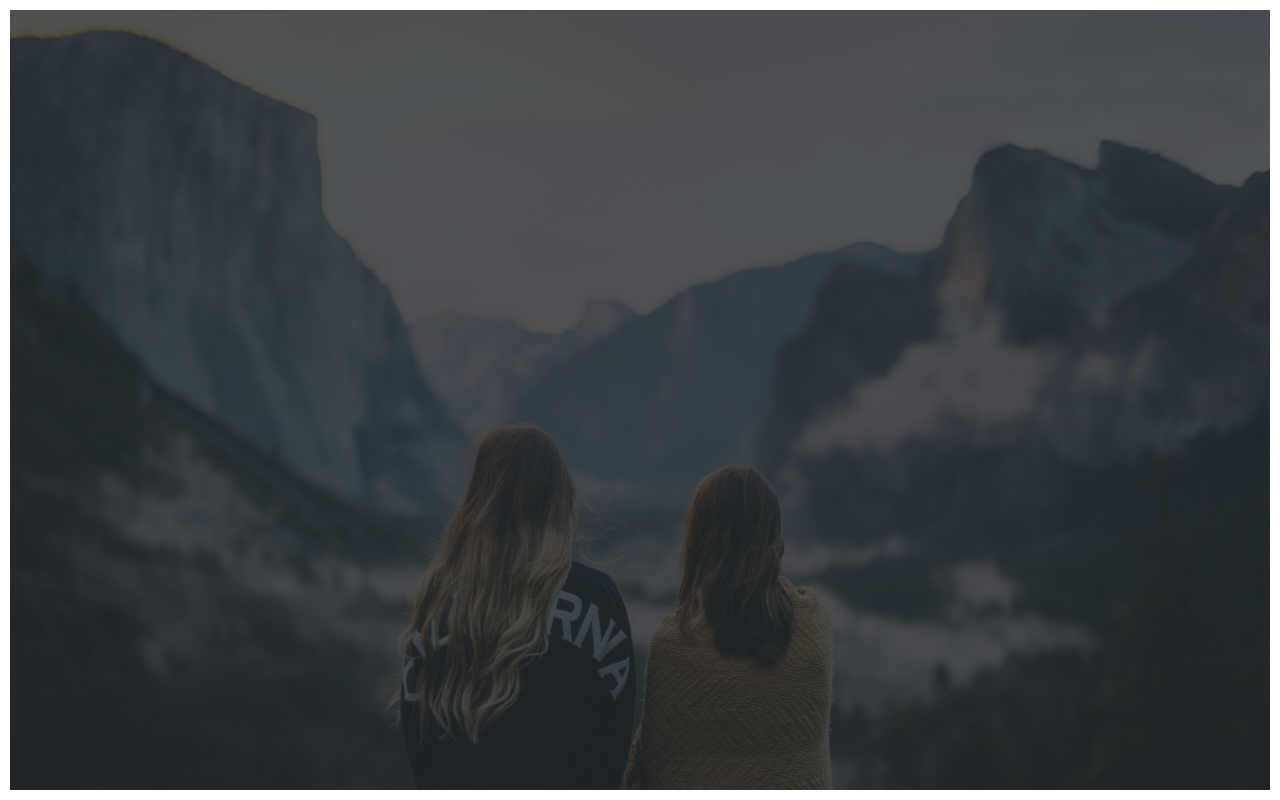
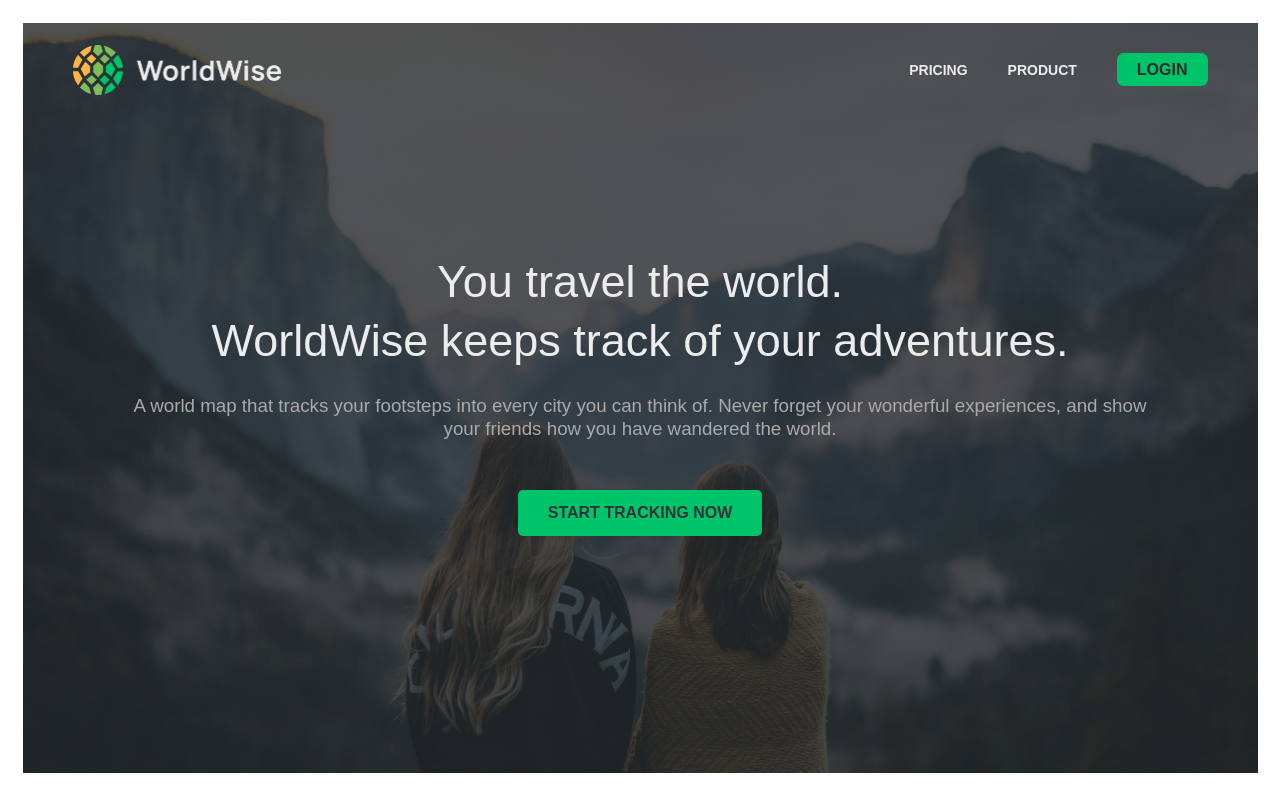
Before and after one commit to erfan-najafloo/the-world-wise, a React (Vite) app: page / in a window 1280 px wide. Built offline with nearby package versions, Linux system fonts and the light colour scheme.

Commit message:
feat: pages folder created & HomePage component moved into that

```diff
--- a/src/App.tsx
+++ b/src/App.tsx
@@ -1,4 +1,4 @@
-import HomePage from "./components/HomePage";
+import HomePage from "./pages/HomePage";
 
 function App() {
   return (
--- a/src/components/HomePage.tsx
+++ /dev/null
@@ -1,7 +0,0 @@
-function HomePage() {
-  return (
-    <div className="h-[calc(100vh-2rem)] bg-hero-overlay bg-cover bg-center m-4 "></div>
-  );
-}
-
-export default HomePage;
--- /dev/null
+++ b/src/pages/HomePage.tsx
@@ -0,0 +1,27 @@
+import AppNav from "../components/AppNav";
+
+function HomePage() {
+  return (
+    <div className="h-[calc(100vh-5rem)] bg-hero-overlay bg-cover bg-center m-9 py-9 px-20 ">
+      <AppNav />
+      <section className="flex flex-col h-[85%] items-center justify-center gap-10 text-center">
+        <h1 className="text-7xl leading-[1.3]">
+          You travel the world.
+          <br />
+          WorldWise keeps track of your adventures.
+        </h1>
+        <h2
+          className="w-[90%] text-3xl text-[var(--color-light--1)]
+ mb-10"
+        >
+          A world map that tracks your footsteps into every city you can think
+          of. Never forget your wonderful experiences, and show your friends how
+          you have wandered the world.
+        </h2>
+        <a className="cta">start tracking now</a>
+      </section>
+    </div>
+  );
+}
+
+export default HomePage;
```
